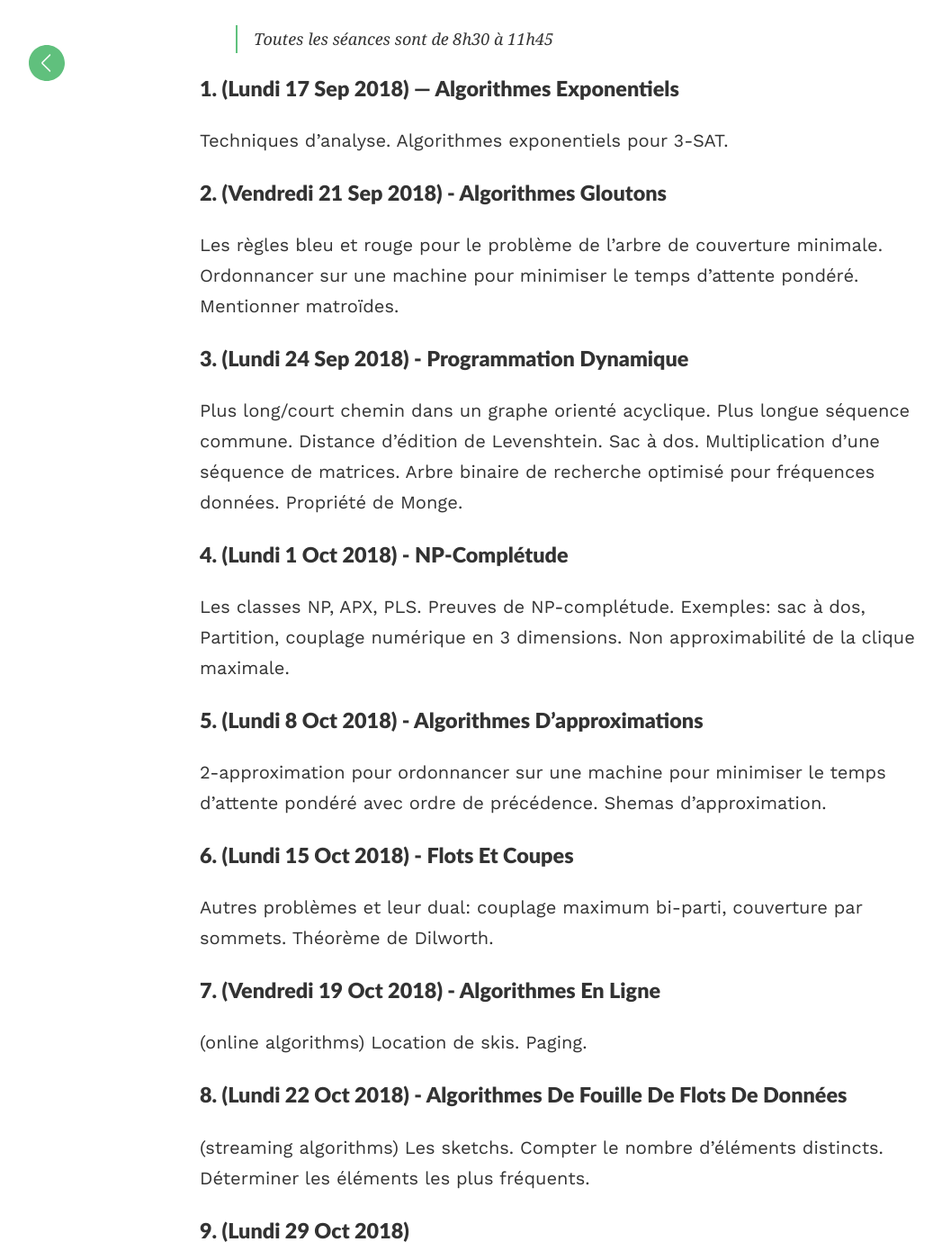
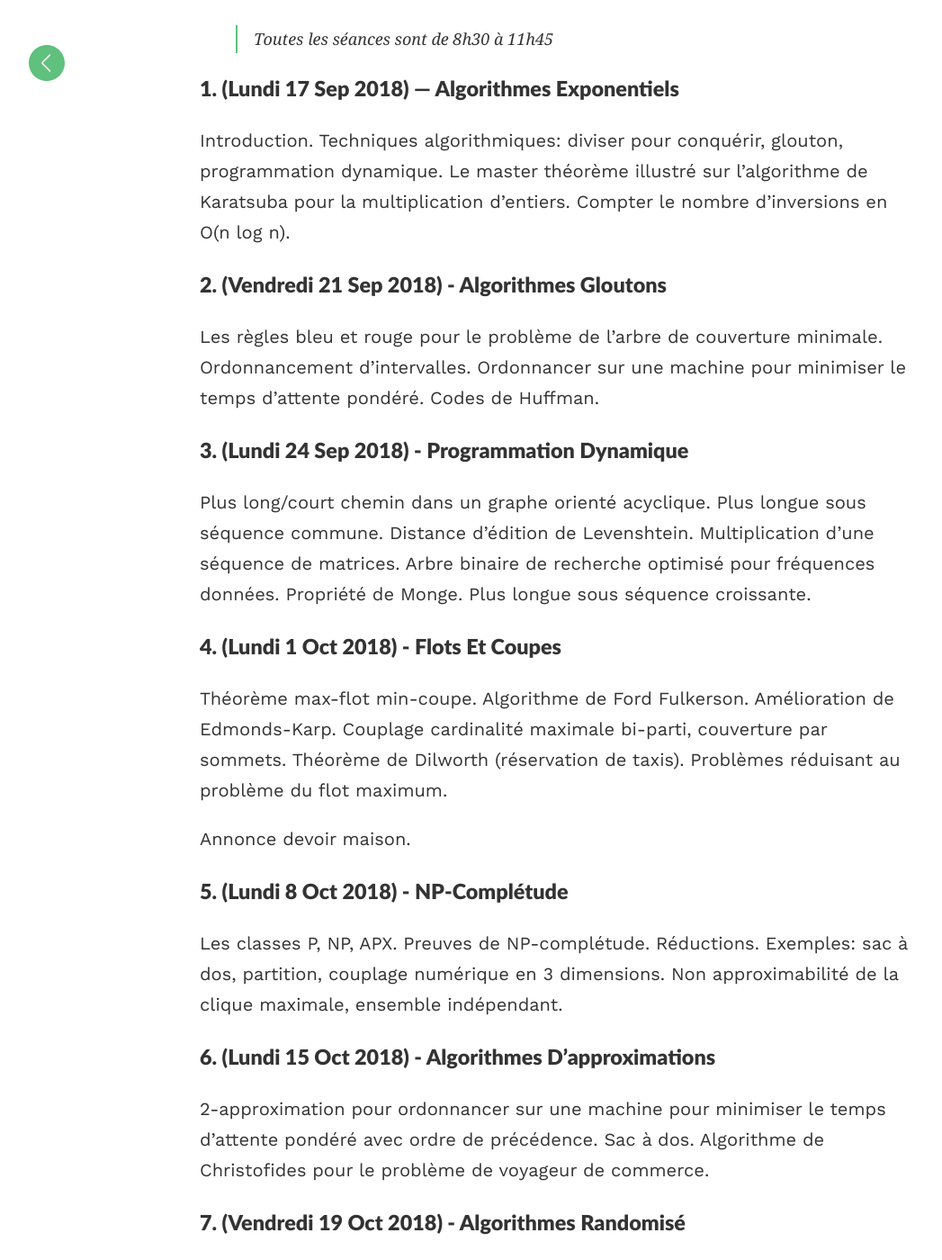
Before and after one commit to xtof-durr/xtof-durr.github.io, a Jekyll site: the page built from ALG/index.md, in a window 1280 px wide and 1400 px high, scrolled down 894 px. Shown: the whole window at 90% size, without its empty margins (18-1065 px from the left). Built offline with Jekyll 4.4.1, drawn with Linux system fonts in a browser that asks for light colours; our own code applies the rules of GitHub Pages for plain Markdown files; some of the changed text lies outside the part shown.

Commit message:
nouveau plan

```diff
--- a/ALG/index.md
+++ b/ALG/index.md
@@ -18,35 +18,56 @@ intervenants: [Christoph Dürr](http://www-desir.lip6.fr/~durrc/), [Nguyễn Kim
 
 ### 1. (Lundi 17 sep 2018) — Algorithmes exponentiels
 
-Techniques d'analyse. Algorithmes exponentiels pour 3-SAT.
+Introduction.  Techniques algorithmiques: diviser pour conquérir, glouton, programmation dynamique.  Le master théorème illustré sur l'algorithme de Karatsuba pour la multiplication d'entiers. Compter le nombre d'inversions en O(n log n).
 
 ### 2. (Vendredi 21 sep 2018) - Algorithmes gloutons
 
-Les règles bleu et rouge pour le problème de l'arbre de couverture minimale.  Ordonnancer sur une machine pour minimiser le temps d'attente pondéré.  Mentionner matroïdes.
+Les règles bleu et rouge pour le problème de l'arbre de couverture minimale.  <!--Kozen-->  Ordonnancement d'intervalles.  Ordonnancer sur une machine pour minimiser le temps d'attente pondéré.  Codes de Huffman.
 
 ### 3. (Lundi 24 sep 2018) - Programmation dynamique
 
-Plus long/court chemin dans un graphe orienté acyclique.  Plus longue séquence commune. Distance d'édition de Levenshtein. Sac à dos.  Multiplication d'une séquence de matrices.  Arbre binaire de recherche optimisé pour fréquences données. Propriété de Monge.
+Plus long/court chemin dans un graphe orienté acyclique.
+Plus longue sous séquence commune.
+Distance d'édition de Levenshtein.
+Multiplication d'une séquence de matrices.
+Arbre binaire de recherche optimisé pour fréquences données. Propriété de Monge.
+Plus longue sous séquence croissante.
 
-### 4. (Lundi 1 oct 2018) - NP-complétude
+### 4. (Lundi 1 oct 2018) - Flots et coupes
 
-Les classes NP, APX, PLS.  Preuves de NP-complétude. Exemples: sac à dos, Partition, couplage numérique en 3 dimensions.  Non approximabilité de la clique maximale.
+Théorème max-flot min-coupe.
+Algorithme de Ford Fulkerson.
+Amélioration de Edmonds-Karp.
+Couplage cardinalité maximale bi-parti, couverture par sommets.
+Théorème de Dilworth (réservation de taxis).
+Problèmes réduisant au problème du flot maximum.
 
-### 5. (Lundi 8 oct 2018) - Algorithmes d'approximations
+Annonce devoir maison.
 
-2-approximation pour ordonnancer sur une machine pour minimiser le temps d'attente pondéré avec ordre de précédence.  Shemas d'approximation.
+### 5. (Lundi 8 oct 2018) - NP-complétude
 
-### 6. (Lundi 15 oct 2018) - Flots et coupes
+Les classes P, NP, APX.  Preuves de NP-complétude.
+Réductions.
+Exemples: sac à dos, partition, couplage numérique en 3 dimensions.
+Non approximabilité de la clique maximale, ensemble indépendant.
 
-Autres problèmes et leur dual: couplage maximum bi-parti, couverture par sommets.  Théorème de Dilworth.
+### 6. (Lundi 15 oct 2018) - Algorithmes d'approximations
 
-### 7. (Vendredi 19 oct 2018) - Algorithmes en ligne
+2-approximation pour ordonnancer sur une machine pour minimiser le temps d'attente pondéré avec ordre de précédence.
+Sac à dos.
+Algorithme de Christofides pour le problème de voyageur de commerce.
 
-(online algorithms)  Location de skis.  Paging.
+### 7. (Vendredi 19 oct 2018) - Algorithmes randomisé
 
-### 8. (Lundi 22 oct 2018) - Algorithmes de fouille de flots de données
+Coupe minimale dans un graphe.
+Collecteur de coupons.
+Boules dans des urnes.
+Quicksort. (Uwe Schoening pour 2-SAT)
 
-(streaming algorithms) Les sketchs. Compter le nombre d'éléments distincts. Déterminer les éléments les plus fréquents.
+### 8. (Lundi 22 oct 2018) - Rappels
+
+Approfondissement sur les séances passées.
+Problème des experts.
 
 ### 9. (Lundi 29 oct 2018)
 
```
